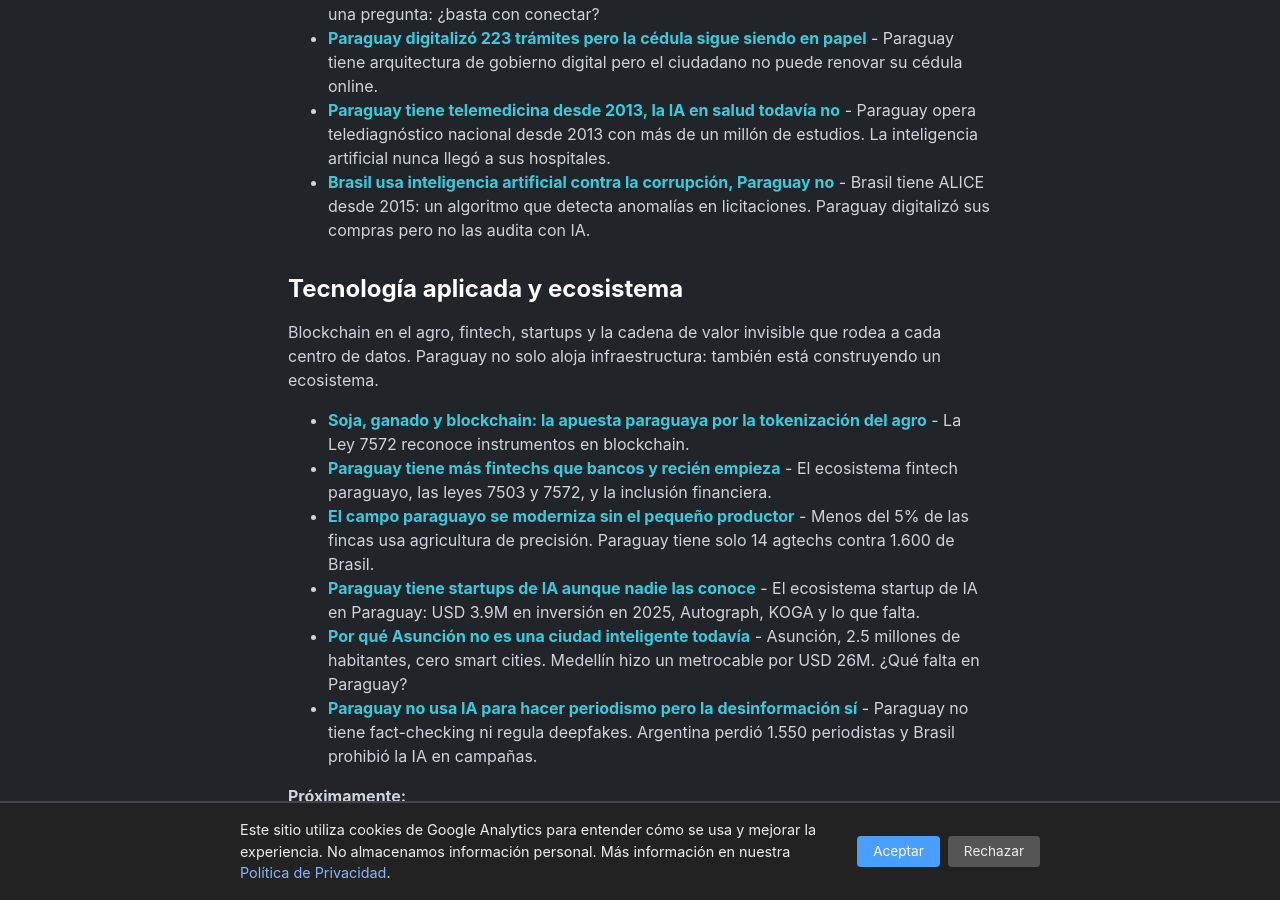
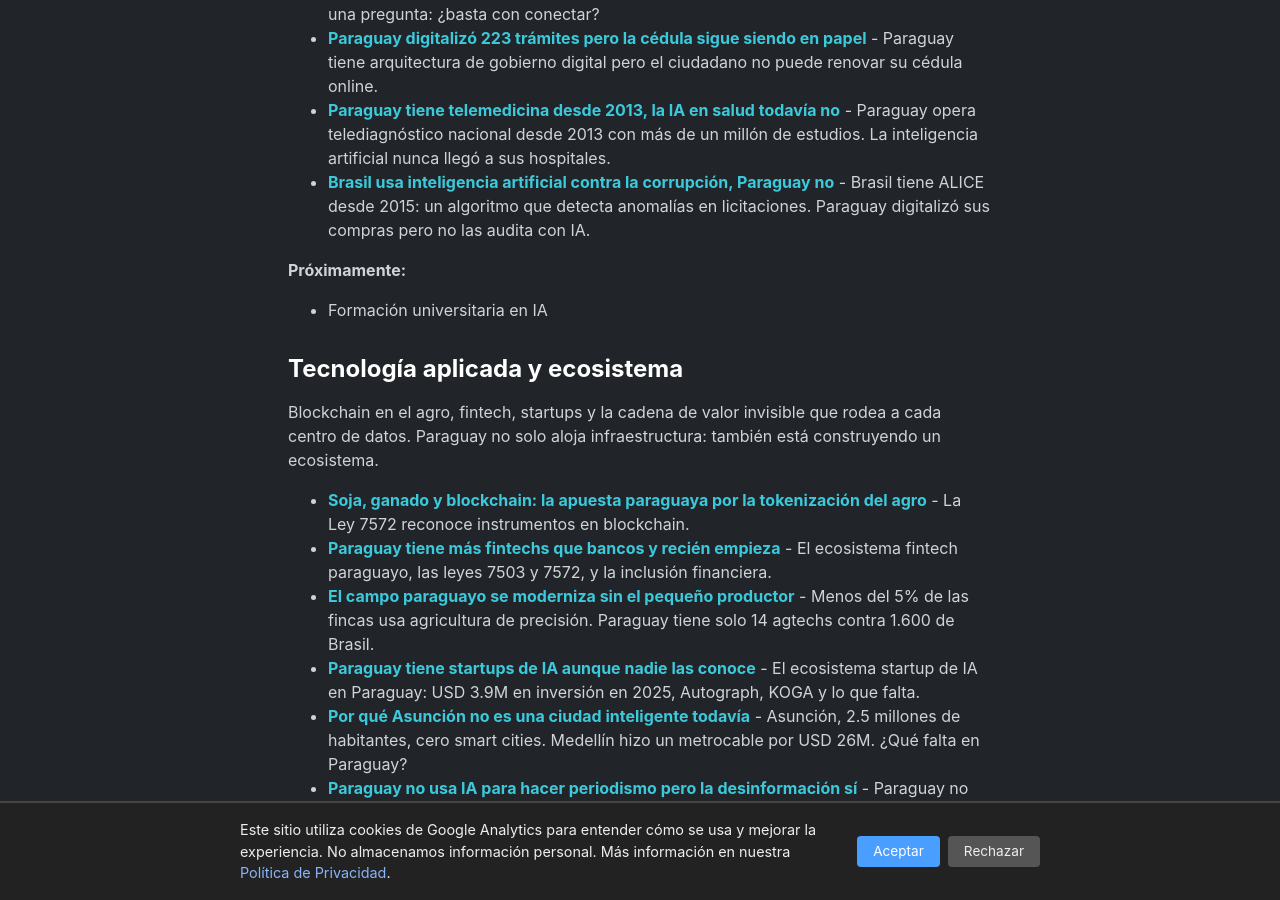
Before and after one commit to miravosqueinteresante/muchotexto.net, a Jekyll site: the page built from ia-en-paraguay.markdown, in a window 1280 px wide and 900 px high, scrolled down 2203 px. Built offline with Jekyll 4.4.1, drawn with Linux system fonts in a browser that asks for light colours.

Commit message:
Agregar Formacion universitaria en IA a Proximamente P3

```diff
--- a/ia-en-paraguay.markdown
+++ b/ia-en-paraguay.markdown
@@ -52,6 +52,9 @@
 - **[Paraguay digitalizó 223 trámites pero la cédula sigue siendo en papel]({% post_url 2026-07-16-gobierno-digital-paraguay %})** - Paraguay tiene arquitectura de gobierno digital pero el ciudadano no puede renovar su cédula online.
 - **[Paraguay tiene telemedicina desde 2013, la IA en salud todavía no]({% post_url 2026-07-16-ia-salud-paraguay %})** - Paraguay opera telediagnóstico nacional desde 2013 con más de un millón de estudios. La inteligencia artificial nunca llegó a sus hospitales.
 - **[Brasil usa inteligencia artificial contra la corrupción, Paraguay no]({% post_url 2026-07-17-ia-corrupcion-paraguay %})** - Brasil tiene ALICE desde 2015: un algoritmo que detecta anomalías en licitaciones. Paraguay digitalizó sus compras pero no las audita con IA.
+
+**Próximamente:**
+- Formación universitaria en IA
 
 ## Tecnología aplicada y ecosistema
 
```
